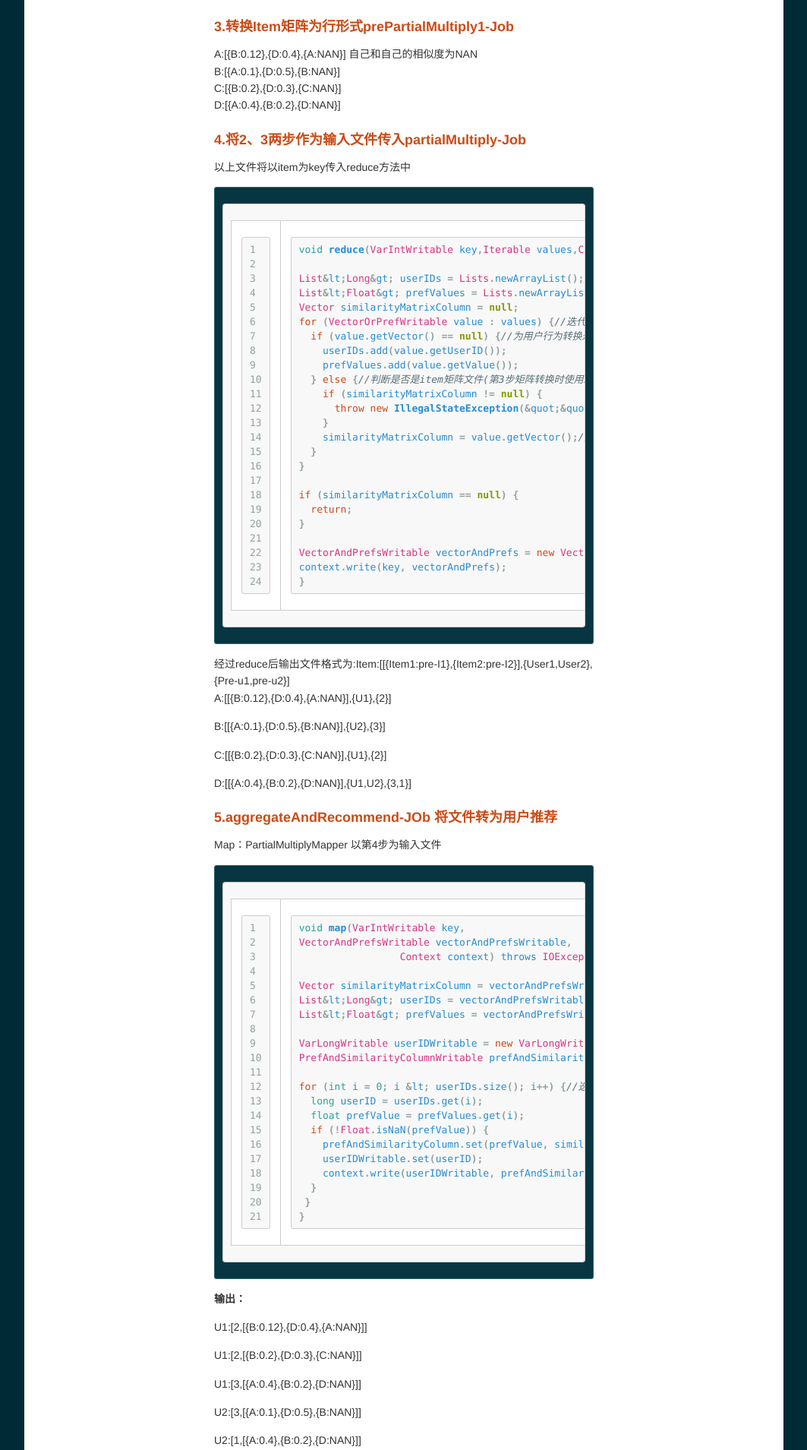
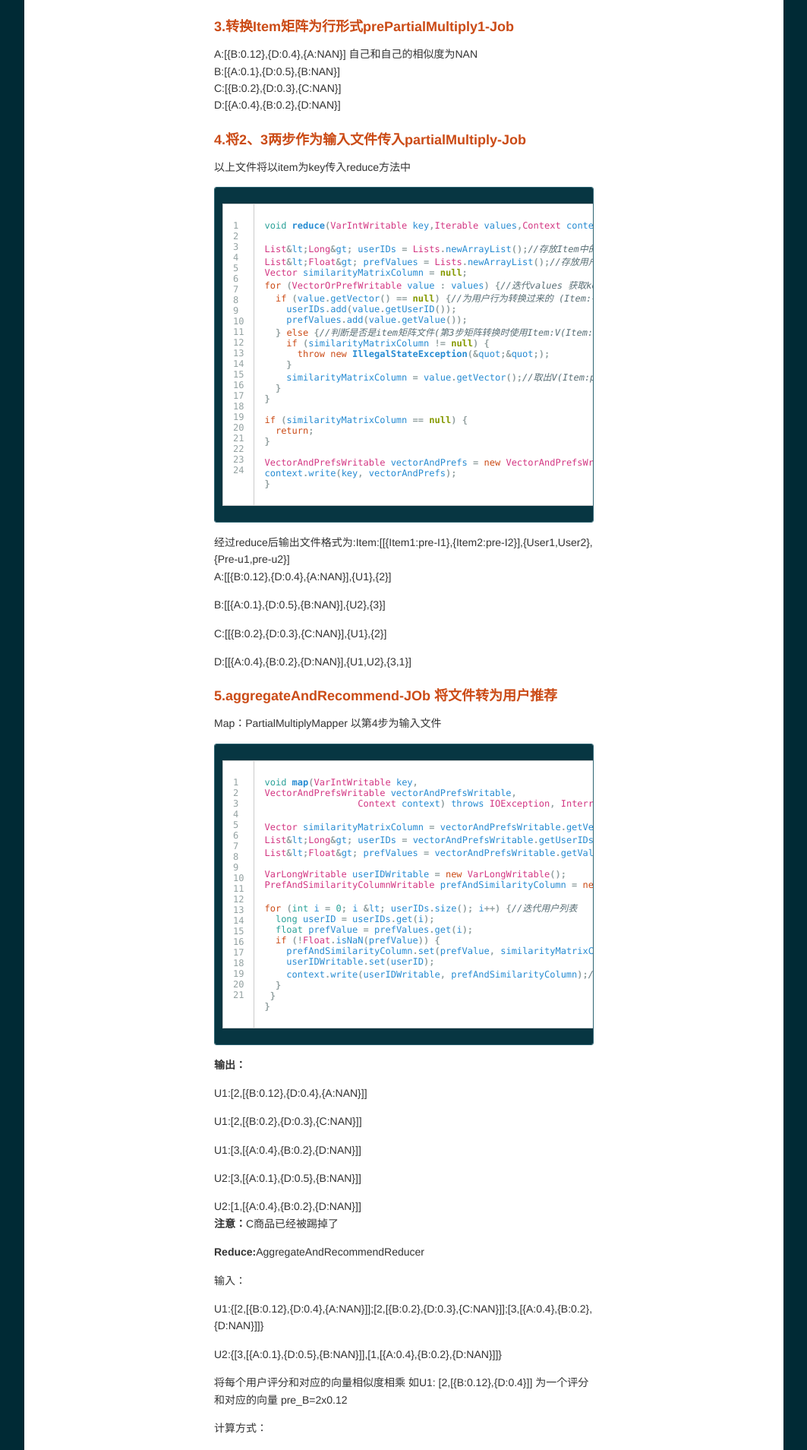
Before and after one commit to xiajunsongfan/resys, a Jekyll site: the page built from work/resys/_posts/2013-08-13-ItemBase_mahout实现.html, in a window 1280 px wide. Shown: the part 836-2745 px from the top of the page at 76% size, without its empty margins (108-1171 px from the left). Built offline with Jekyll 4.4.1, drawn with Linux system fonts in a browser that asks for light colours; nearby versions of some CDN libraries.

Commit message:
code颜色

```diff
--- a/work/resys/_posts/2013-08-13-ItemBase_mahout实现.html
+++ b/work/resys/_posts/2013-08-13-ItemBase_mahout实现.html
@@ -201,21 +201,6 @@ pre>code {
   white-space: pre;
   border: none;
   background: transparent;
-}
-
-pre {
-  background-color: #f8f8f8;
-  border: 1px solid #ccc;
-  font-size: 13px;
-  line-height: 19px;
-  overflow: auto;
-  padding: 6px 10px;
-  border-radius: 3px;
-}
-
-pre code, pre tt {
-  background-color: transparent;
-  border: none;
 }
 
 /* QUOTES
```
